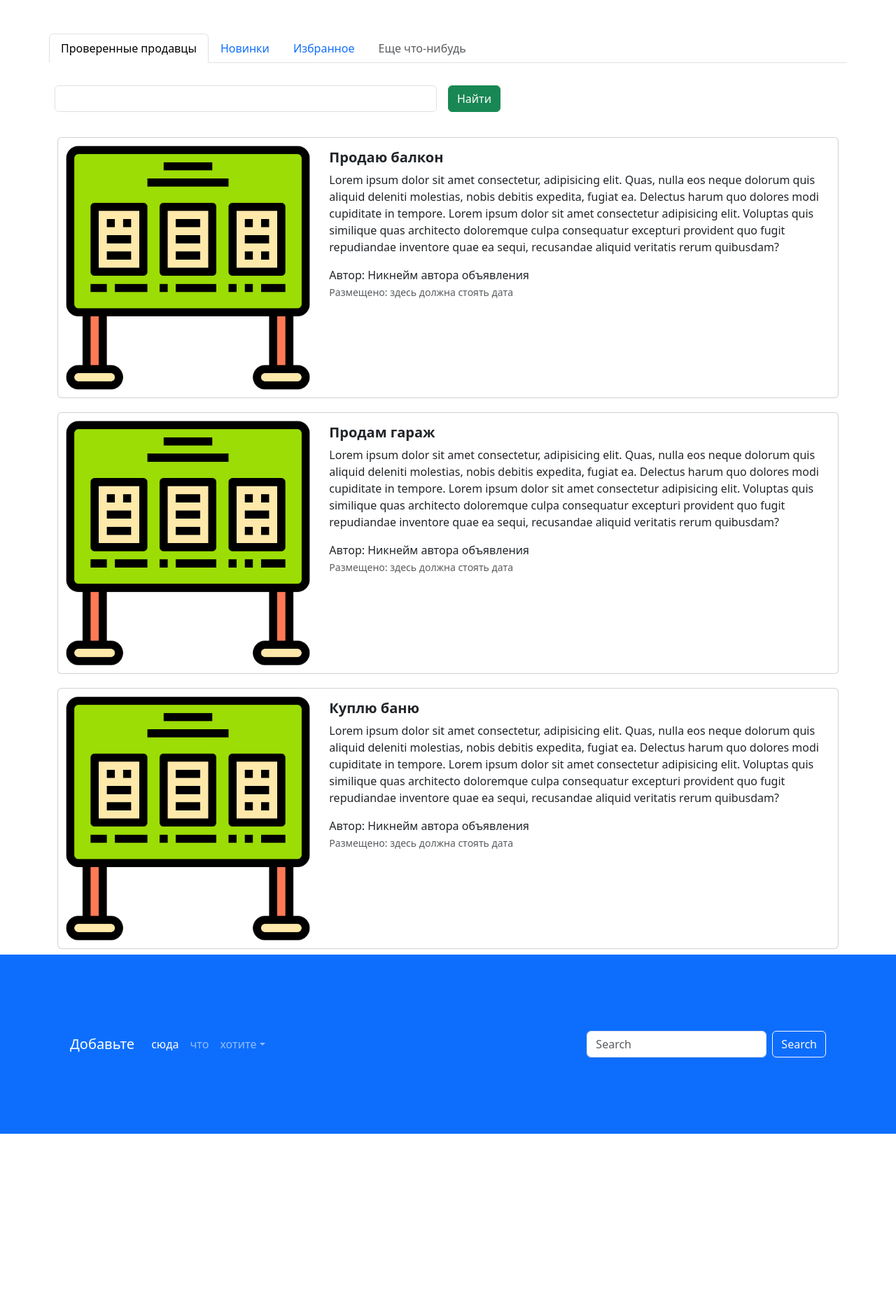
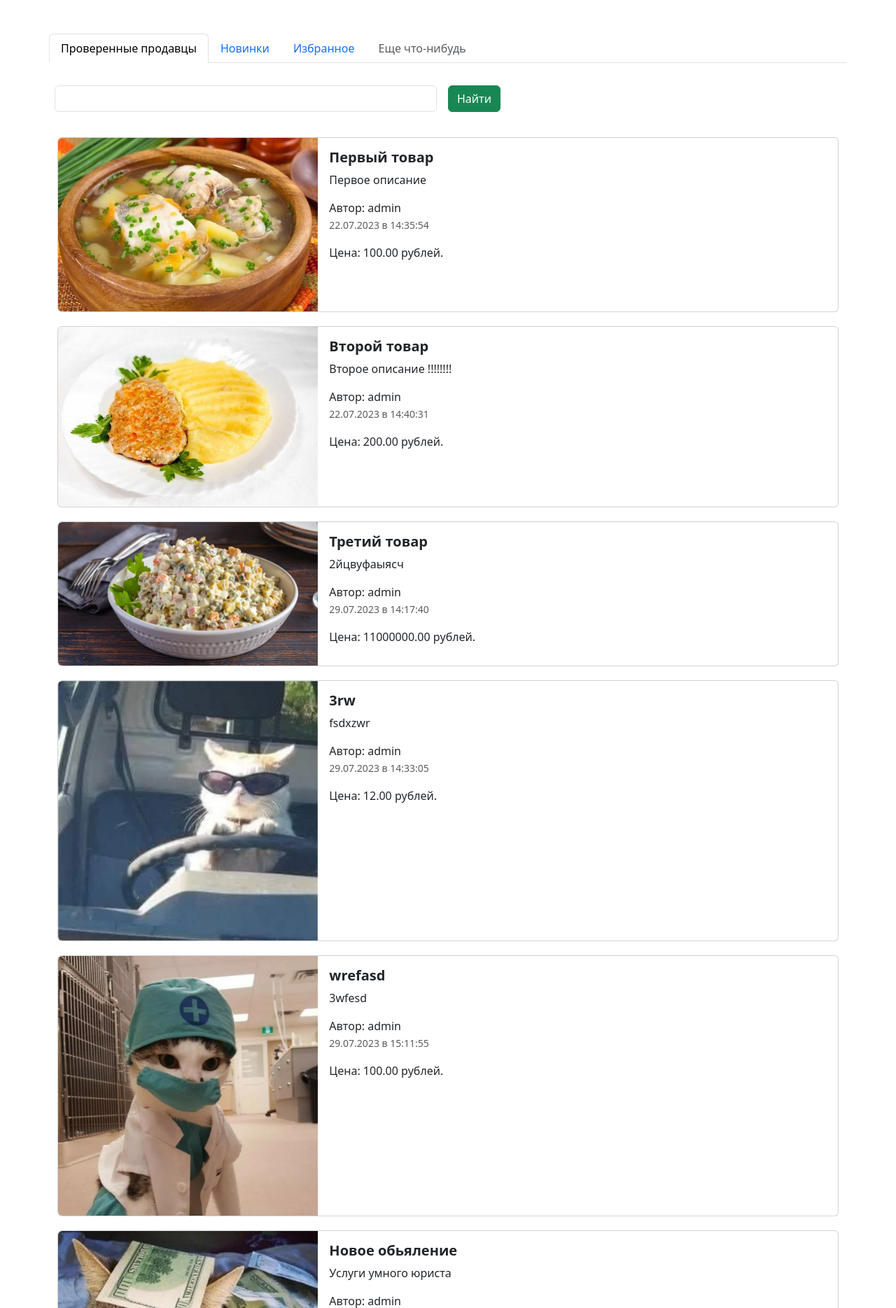
Before and after one commit to lyu78/module4_87, a Django app: page / in a window 1280 px wide. Shown: the part 700-2569 px from the top of the page at 70% size. Before the commit the page ends 2320 px from the top, so only its background shows below. Run offline with Django 4.2, Linux system fonts and the light colour scheme; data comes from the database, SQL or seed files in the repository; both versions use the stored data as it was after the commit; some libraries are stand-ins or nearby versions.

Commit message:
Лекция №9 - код у урока.

```diff
--- a/advertisements/advertisements/settings.py
+++ b/advertisements/advertisements/settings.py
@@ -120,6 +120,9 @@ USE_TZ = True
 STATICFILES_DIRS = [Path.joinpath(BASE_DIR, 'static')]
 STATIC_URL = 'static/'
 
+MEDIA_ROOT = Path.joinpath(BASE_DIR, 'media/')
+MEDIA_URL = 'media/'
+
 # Default primary key field type
 # https://docs.djangoproject.com/en/4.2/ref/settings/#default-auto-field
 
--- a/advertisements/advertisements/urls.py
+++ b/advertisements/advertisements/urls.py
@@ -1,3 +1,6 @@
+from django.conf import settings
+from django.conf.urls.static import static
+
 from django.contrib import admin
 from django.urls import path, include
 
@@ -6,3 +9,9 @@ urlpatterns = [
     path('', include('app_advertisements.urls')),
     path('lesson_4', include('app_lesson_4.urls'))
 ]
+
+if settings.DEBUG:
+    urlpatterns += static(
+        settings.MEDIA_URL,
+        document_root=settings.MEDIA_ROOT
+    )
--- a/advertisements/app_advertisements/admin.py
+++ b/advertisements/app_advertisements/admin.py
@@ -5,7 +5,7 @@ from .models import Advertisement
 class AdvertisementAdmin(admin.ModelAdmin):
     """Настроки отображения модели Advertisement."""
     list_display = ['id', 'title', 'description',
-                    'price', 'created_date', 'updated_date', 'auction']
+                    'price', 'created_date', 'updated_date', 'auction', 'image']
     list_filter = ['auction', 'created_at']
     actions = ['make_auction_is_false', 'make_auction_is_true']
 
@@ -14,7 +14,7 @@ class AdvertisementAdmin(admin.ModelAdmin):
             'Общее',
             (
                 {
-                    'fields': ('title', 'description')
+                    'fields': ('title', 'description', 'image')
                 }
             )
         ),
--- a/advertisements/app_advertisements/models.py
+++ b/advertisements/app_advertisements/models.py
@@ -1,9 +1,24 @@
 from django.contrib import admin
 from django.db import models
 from django.utils.html import format_html
+from django.contrib.auth import get_user_model
+
+
+User = get_user_model()
 
 
 class Advertisement(models.Model):
+
+    user = models.ForeignKey(
+        User,
+        verbose_name='пользователь',
+        on_delete=models.CASCADE,
+    )
+
+    image = models.ImageField(
+        "изображение",
+        upload_to='advertisements/'
+    )
 
     # Название товара
     # CharField - короткое текстове поле
--- a/advertisements/app_advertisements/views.py
+++ b/advertisements/app_advertisements/views.py
@@ -1,9 +1,12 @@
 from django.shortcuts import render
 from django.http import HttpResponse
+from .models import Advertisement
 
 
 def index(request):
-    return render(request, 'index.html')
+    ads = Advertisement.objects.all()
+    context = {'advertisements': ads}
+    return render(request, 'index.html', context)
 
 
 def top_sellers(request):
--- a/advertisements/templates/index.html
+++ b/advertisements/templates/index.html
@@ -4,6 +4,8 @@
 {% block title %} Главная новая {% endblock %}
 
 {% block content %}
+
+<!-- Панель навигации -->
 <ul class="nav nav-pills sticky-top bg-white nav-fill">
   <li class="nav-item">
     <a class="nav-link active" aria-current="page" href="/">
@@ -41,6 +43,7 @@
   </li>
 </ul>
 
+<!-- Карусель -->
 <div id="carouselExampleControls" class="carousel slide bg-primary" data-bs-ride="carousel">
   <div class="carousel-inner">
     <div class="carousel-item active">
@@ -62,12 +65,18 @@
     <span class="visually-hidden">Следующий</span>
   </button>
 </div>
+
+<!-- Контейнер 1-->
 <div class="container" style="margin: 50px;">
   <div class="display-2">
     <span class="badge bg-primary">В центре внимания</span>
   </div>
 </div>
+
+<!--Контейнер 2-->
 <div class="container">
+
+  <!-- Мини-панель навигации -->
   <div class="row">
     <ul class="nav nav-tabs bg-white">
       <li class="nav-item">
@@ -92,90 +101,39 @@
       </div>
     </form>
   </div>
+
+  <!-- Список объявлений-->
   <div class="col">
+    <!--Одно объявление-->
+    {% for adv in advertisements %}
     <div class="card mb-2" style="max-width: 1200px; margin-top: 20px;">
       <div class="row g-0">
         <div class="col-md-4">
           <a href="advertisement.html" class="nav-link">
-            <img src="img/adv.png" class="img-fluid rounded-start" alt="Card title">
+            <img src="{% if adv.image %}{{ adv.image.url }}{% endif %}" class="img-fluid rounded-start" alt="Card title">
           </a>
         </div>
         <div class="col-md-8">
           <div class="card-body">
             <h5 class="card-title">
-              <a href="advertisement.html" class="nav-link"><strong>Продаю балкон</strong></a>
+              <a href="advertisement.html" class="nav-link"><strong>{{ adv.title }}</strong></a>
             </h5>
             <a href="advertisement.html" class="nav-link">
-              <p class="card-text">
-                Lorem ipsum dolor sit amet consectetur, adipisicing elit. Quas, nulla eos neque dolorum quis aliquid
-                deleniti molestias, nobis debitis expedita, fugiat ea. Delectus harum quo dolores modi cupiditate in
-                tempore. Lorem ipsum dolor sit amet consectetur adipisicing elit. Voluptas quis similique quas
-                architecto doloremque culpa consequatur excepturi provident quo fugit repudiandae inventore quae ea
-                sequi, recusandae aliquid veritatis rerum quibusdam?
-              </p>
-              <span>Автор: Никнейм автора объявления</span>
-              <p class="card-text"><small class="text-muted">Размещено: здесь должна стоять дата</small></p>
+              <p class="card-text">{{ adv.description }}</p>
+              <span>Автор: {{ adv.user }}</span>
+              <p class="card-text"><small class="text-muted">{{ adv.created_date }}</small></p>
+              <span>Цена: {{ adv.price }} рублей.</span>
             </a>
           </div>
         </div>
       </div>
     </div>
-    <div class="card mb-2" style="max-width: 1200px; margin-top: 20px;">
-      <div class="row g-0">
-        <div class="col-md-4">
-          <a href="advertisement.html" class="nav-link">
-            <img src="img/adv.png" class="img-fluid rounded-start" alt="Card title">
-          </a>
-        </div>
-        <div class="col-md-8">
-          <div class="card-body">
-            <h5 class="card-title">
-              <a href="advertisement.html" class="nav-link"><strong>Продам гараж</strong></a>
-            </h5>
-            <a href="advertisement.html" class="nav-link">
-              <p class="card-text">
-                Lorem ipsum dolor sit amet consectetur, adipisicing elit. Quas, nulla eos neque dolorum quis aliquid
-                deleniti molestias, nobis debitis expedita, fugiat ea. Delectus harum quo dolores modi cupiditate in
-                tempore. Lorem ipsum dolor sit amet consectetur adipisicing elit. Voluptas quis similique quas
-                architecto doloremque culpa consequatur excepturi provident quo fugit repudiandae inventore quae ea
-                sequi, recusandae aliquid veritatis rerum quibusdam?
-              </p>
-              <span>Автор: Никнейм автора объявления</span>
-              <p class="card-text"><small class="text-muted">Размещено: здесь должна стоять дата</small></p>
-            </a>
-          </div>
-        </div>
-      </div>
-    </div>
-    <div class="card mb-2" style="max-width: 1200px; margin-top: 20px;">
-      <div class="row g-0">
-        <div class="col-md-4">
-          <a href="advertisement.html" class="nav-link">
-            <img src="img/adv.png" class="img-fluid rounded-start" alt="Card title">
-          </a>
-        </div>
-        <div class="col-md-8">
-          <div class="card-body">
-            <h5 class="card-title">
-              <a href="advertisement.html" class="nav-link"><strong>Куплю баню</strong></a>
-            </h5>
-            <a href="advertisement.html" class="nav-link">
-              <p class="card-text">
-                Lorem ipsum dolor sit amet consectetur, adipisicing elit. Quas, nulla eos neque dolorum quis aliquid
-                deleniti molestias, nobis debitis expedita, fugiat ea. Delectus harum quo dolores modi cupiditate in
-                tempore. Lorem ipsum dolor sit amet consectetur adipisicing elit. Voluptas quis similique quas
-                architecto doloremque culpa consequatur excepturi provident quo fugit repudiandae inventore quae ea
-                sequi, recusandae aliquid veritatis rerum quibusdam?
-              </p>
-              <span>Автор: Никнейм автора объявления</span>
-              <p class="card-text"><small class="text-muted">Размещено: здесь должна стоять дата</small></p>
-            </a>
-          </div>
-        </div>
-      </div>
-    </div>
+    {% endfor %}
+
   </div>
 </div>
+
+<!-- Подвал -->
 <footer style="padding: 100px;" class="bg-primary">
   <nav class="navbar navbar-expand-sm navbar-dark">
     <a class="navbar-brand" href="#">Добавьте</a>
```
Also changed, not shown: advertisements/app_advertisements/migrations/0003_advertisement_user.py (added), advertisements/app_advertisements/migrations/0004_advertisement_image.py (added), advertisements/db.sqlite3, advertisements/media/advertisements/b17ee29a.jpg (added), advertisements/media/advertisements/kf_109615.jpg (added), advertisements/media/advertisements/p_O.jpg (added), advertisements/media/advertisements/кот_богат.webp (added), advertisements/media/advertisements/кот_доктор.webp (added), advertisements/media/advertisements/кот_едет.webp (added).
